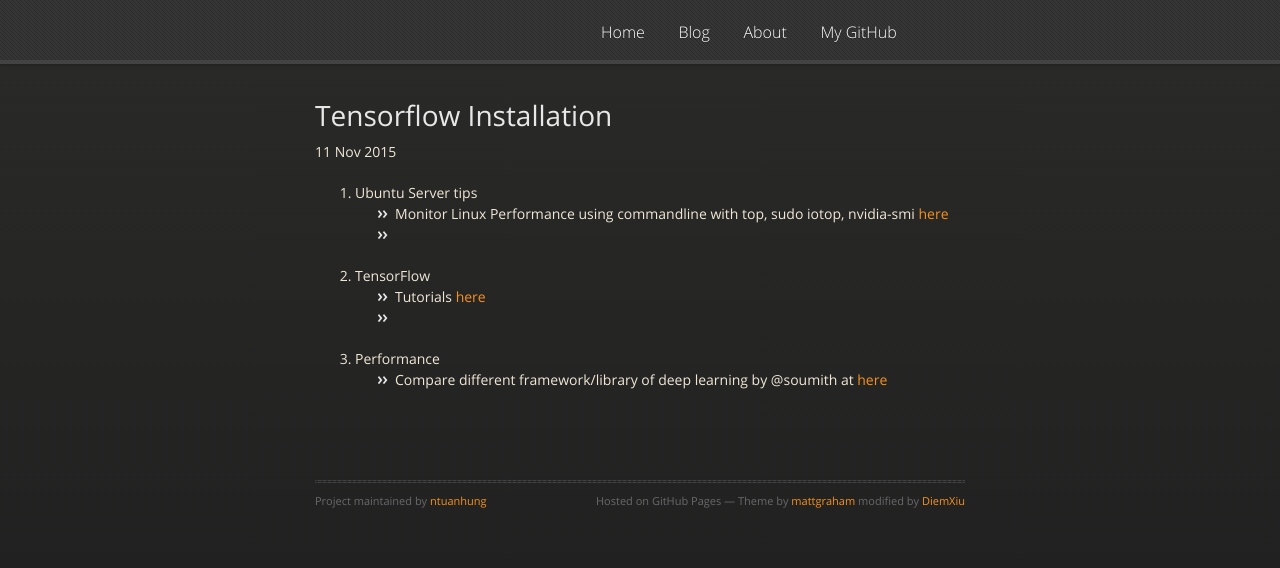
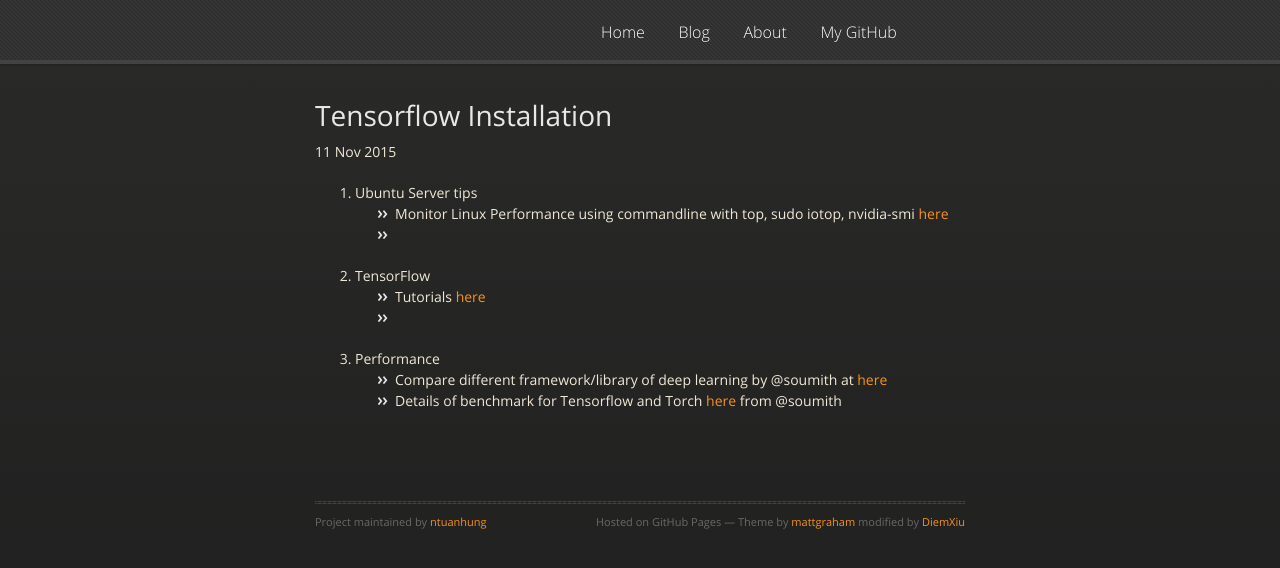
Before and after one commit to ntuanhung/ntuanhung.github.io, a Jekyll site: the page built from _posts/2015-11-11-tensorflow-installation.md, in a window 1280 px wide. Shown: the top 568 px of the page. Built offline with Jekyll 4.4.1, drawn with Linux system fonts in a browser that asks for light colours; nearby versions of some CDN libraries.

Commit message:
Update 2015-11-11-tensorflow-installation.md

```diff
--- a/_posts/2015-11-11-tensorflow-installation.md
+++ b/_posts/2015-11-11-tensorflow-installation.md
@@ -11,3 +11,5 @@
   *
 3. Performance
   * Compare different framework/library of deep learning by @soumith at [here](https://github.com/soumith/convnet-benchmarks)
+  * Details of benchmark for Tensorflow and Torch [here](https://github.com/soumith/convnet-benchmarks/issues/66)
+from @soumith
```
